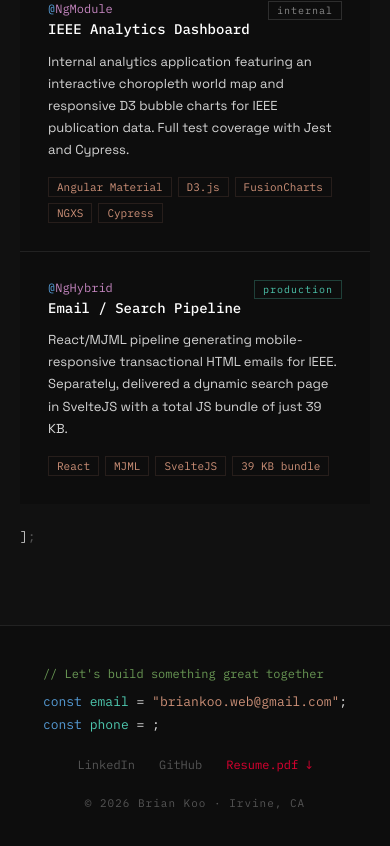
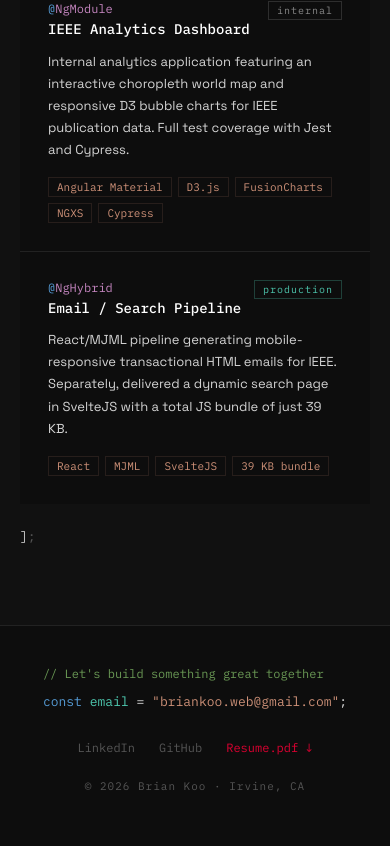
Before and after one commit to comc49/Personal-Site-2026, an Angular app: page / in a window 390 px wide. Shown: the part 6548-7394 px from the top of the page. Built offline with nearby package versions, Linux system fonts and the light colour scheme.

Commit message:
removed unused phone

```diff
--- a/claude design handoff/Brian Koo.html
+++ b/claude design handoff/Brian Koo.html
@@ -430,10 +430,6 @@
             <span className="keyword">const </span><span className="prop">email</span><span> = </span>
             <a href="mailto:briankoo.web@gmail.com" className="str" style={{ textDecoration: 'none' }}>"briankoo.web@gmail.com"</a><span>;</span>
           </div>
-          <div style={{ fontSize: 13 }}>
-            <span className="keyword">const </span><span className="prop">phone</span><span> = </span>
-            <span>;</span>
-          </div>
         </div>
         <div style={{ display: 'flex', gap: 24, fontSize: 12, color: 'var(--dim)' }}>
           <a href="https://linkedin.com/in/koobrian" target="_blank" style={{ color: 'var(--dim)', textDecoration: 'none' }}>LinkedIn</a>
--- a/src/app/components/footer/footer.component.html
+++ b/src/app/components/footer/footer.component.html
@@ -8,12 +8,6 @@
         <span class="prop">email</span>
         <span> = </span>
         <a href="mailto:briankoo.web@gmail.com" class="str" style="text-decoration: none;">"briankoo.web@gmail.com"</a>
-        <span>;</span>
-      </div>
-      <div style="font-size: 13px;">
-        <span class="keyword">const </span>
-        <span class="prop">phone</span>
-        <span> = </span>
         <span>;</span>
       </div>
     </div>
```
